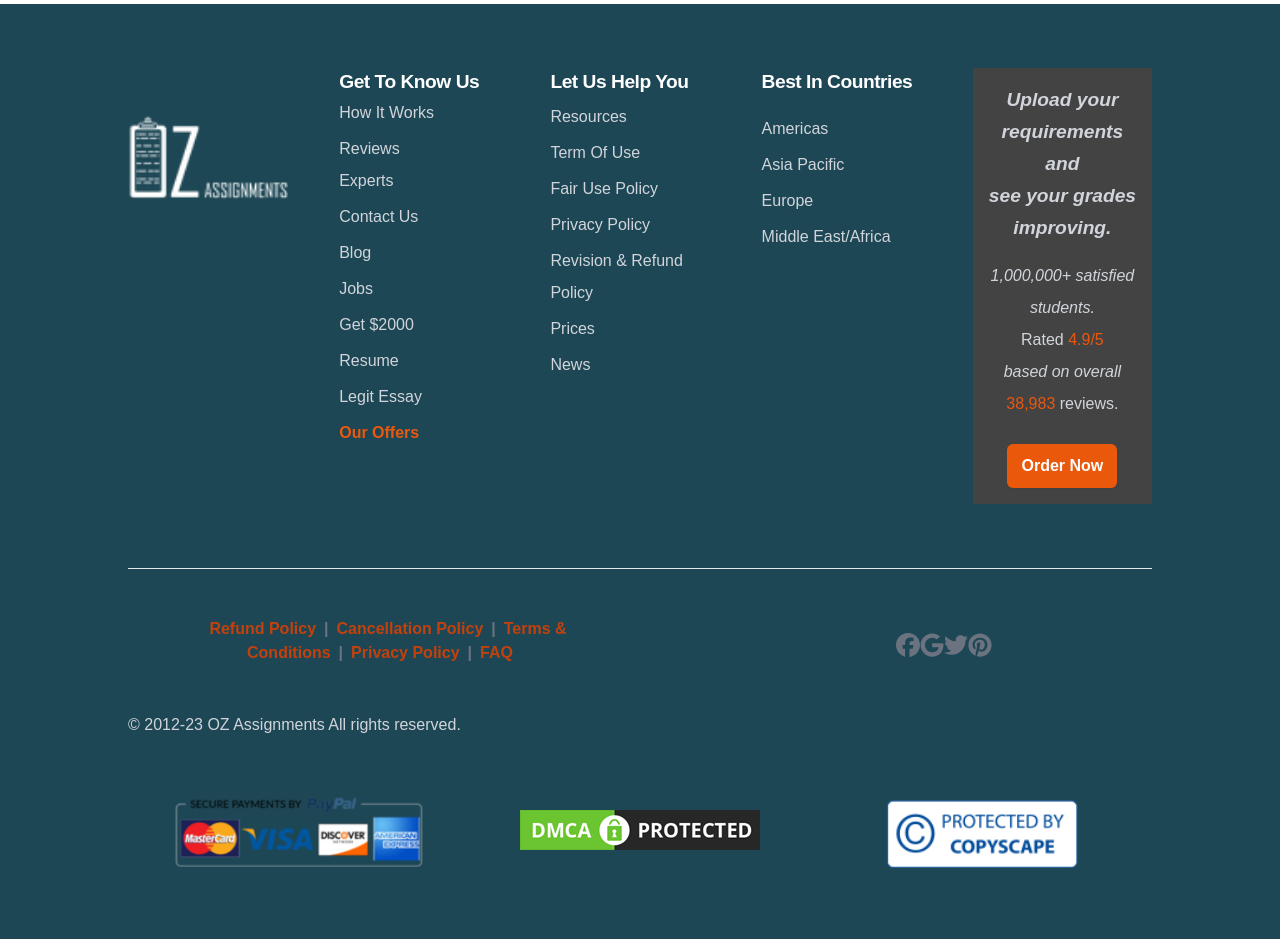
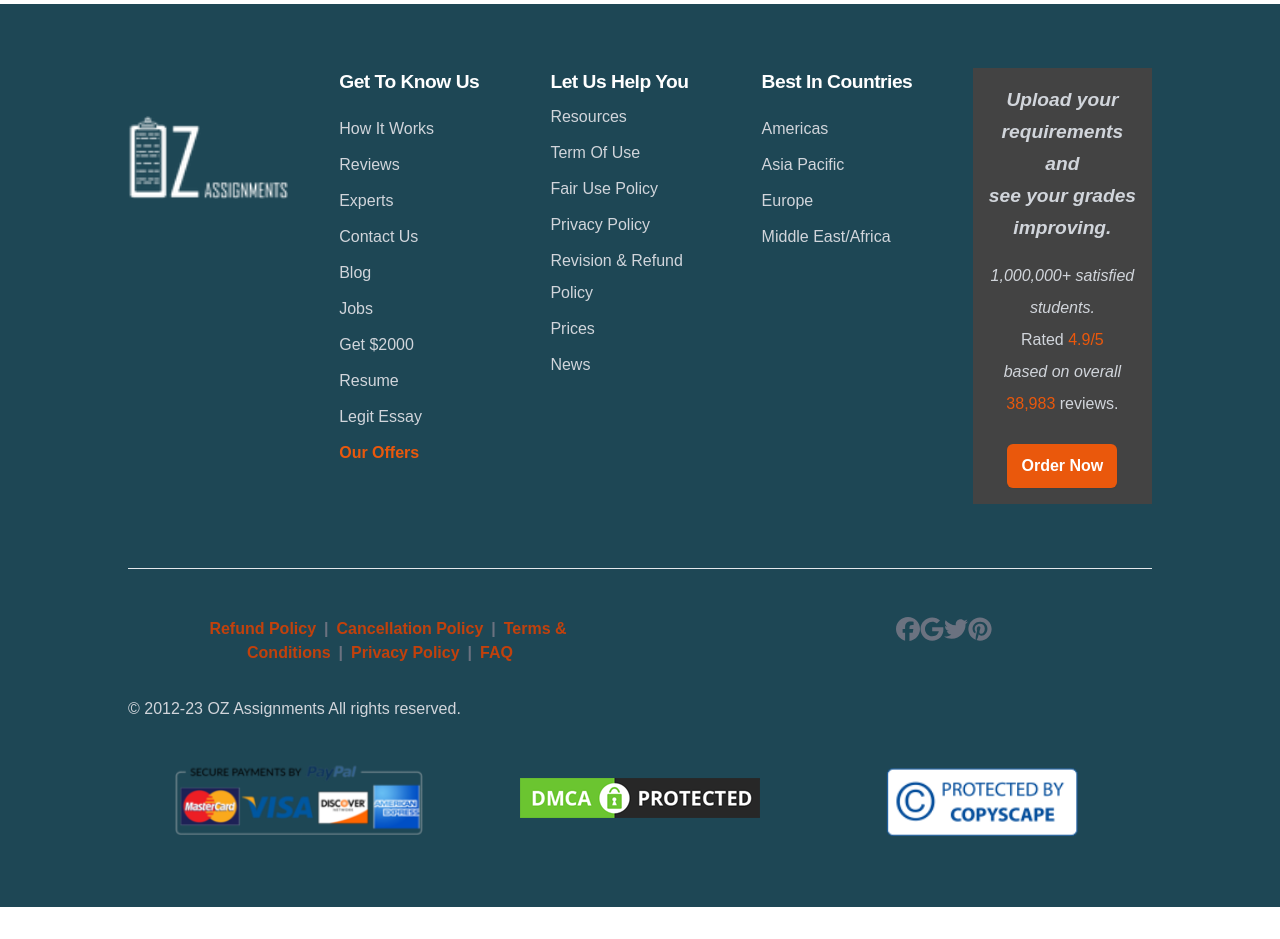
Before and after one commit to Farjanazucol/ozassignmentui, a Next.js app: page /blog in a window 1280 px wide. Shown: the part 1260-2199 px from the top of the page. After the commit the page ends 2167 px from the top, so only its background shows below. Built offline with nearby package versions, Linux system fonts and the light colour scheme; no server answers.

Commit message:
Initial commit

```diff
--- a/src/components/footer/footer.js
+++ b/src/components/footer/footer.js
@@ -28,16 +28,18 @@ function Footer() {
     <>
       <div className="bg-[#1E4755]">
         {/* <div className="mx-auto w-7xl flex  py-32 px-2  lg:px-32 sm:px-6 sm:py-32 grid-cols-2 justify-between"> */}
-        <div className="relative isolate overflow-hidden  xl:py-16 sm:py-24 lg:py-32">
-          <div className="mx-auto w-7xl px-6 lg:px-32">
+        <div className="relative isolate overflow-hidden  xl:py-16 sm:py-24 lg:py-32 max-sm:px-8">
+          <div className="mx-auto w-7xl max-sm:px-2 px-6 lg:px-32">
             <div className="mx-auto grid max-w-2xl grid-cols-1 gap-x-8 gap-y-16 lg:max-w-none lg:grid-cols-5">
               <div className="py-12">
-                <Image
+               <Link href={"/"}>
+               <Image
                   src="/assets/ozfooterlogo.png"
                   width={160}
                   height={20}
                   alt="footerlogo"
                 />
+               </Link>
                 {/* <h2 className="text-3xl font-bold tracking-tight text-white sm:text-3xl pt-8 pb-0">Special Offers
                 </h2>
               <p className='text-gray-300 mt-1'>Subscribe to avail our special offers</p>
@@ -49,66 +51,87 @@ function Footer() {
                   Get To Know Us{" "}
                 </h2>
 
+                <p className="mt-4 text-base leading-8 text-gray-300">
                 <Link href={"/"}>
-                  <span className="mt-4 text-base leading-8 text-gray-300">
+
                     {" "}
                     How It Works
-                  </span>
+
                 </Link>
+                </p>
+                <p className="mt-1 text-base leading-8 text-gray-300">
                 <Link href={"/"}>
-                  <p className="mt-1 text-base leading-8 text-gray-300">
+
                     {" "}
                     Reviews
-                  </p>
+
                 </Link>
+                </p>
+                <p className="mt-1 text-base leading-8 text-gray-300">
                 <Link href={"/"}>
-                  <span className="mt-1 text-base leading-8 text-gray-300">
+
                     {" "}
                     Experts
-                  </span>
+
                 </Link>
+                </p>
+                <p className="mt-1 text-base leading-8 text-gray-300">
                 <Link href={"/"}>
-                  <p className="mt-1 text-base leading-8 text-gray-300">
+
                     {" "}
                     Contact Us
-                  </p>
+
                 </Link>
+                </p>
+                <p className="mt-1 text-base leading-8 text-gray-300">
                 <Link href={"/"}>
-                  <p className="mt-1 text-base leading-8 text-gray-300">
+
                     {" "}
                     Blog
-                  </p>
+
                 </Link>
+                </p>
+                <p className="mt-1 text-base leading-8 text-gray-300">
                 <Link href={"/"}>
-                  <p className="mt-1 text-base leading-8 text-gray-300">
+
                     {" "}
                     Jobs
-                  </p>
+
                 </Link>
+                </p>
+
+                <p className="mt-1 text-base leading-8 text-gray-300">
                 <Link href={"/"}>
-                  <p className="mt-1 text-base leading-8 text-gray-300">
+
                     {" "}
                     Get $2000
-                  </p>
+
                 </Link>
+                </p>
+                <p className="mt-1 text-base leading-8 text-gray-300">
                 <Link href={"/"}>
-                  <p className="mt-1 text-base leading-8 text-gray-300">
+
                     {" "}
                     Resume
-                  </p>
+
                 </Link>
+                </p>
+                <p className="mt-1 text-base leading-8 text-gray-300">
                 <Link href={"/"}>
-                  <p className="mt-1 text-base leading-8 text-gray-300">
+
                     {" "}
                     Legit Essay
-                  </p>
+
                 </Link>
+                </p>
+                <p className="mt-1 text-base font-bold leading-8 text-orange-600">
                 <Link href={"/"}>
-                  <p className="mt-1 text-base font-bold leading-8 text-orange-600">
+
                     {" "}
                     Our Offers
-                  </p>
+
                 </Link>
+                </p>
               </div>
               <div className="max-w-xl lg:max-w-lg">
                 <h2 className="text-xl font-bold tracking-tight text-white lg:text-xl">
@@ -133,20 +156,24 @@ function Footer() {
                     Faqs
                   </p>
                 </Link> */}
+  <p className="mt-1 text-base leading-8 text-gray-300">
                 <Link href={"/"}>
-                  <p className="mt-1 text-base leading-8 text-gray-300">
+
                     {" "}
                     Resources
-                  </p>
+
                 </Link>
-
+                </p>
                 {/* <Link href={"/"}>
                   <p className="mt-1 text-base leading-8 text-gray-300">
                     {" "}
                     Premium
                   </p>
                 </Link> */}
-                <Link href={"https://www.ozassignments.com/terms-conditions/"} target="_blank">
+
+
+                <Link href="https://www.ozassignments.com/terms-conditions/"
+                target="_blank">
                   <p className="mt-1 text-base leading-8 text-gray-300">
                     {" "}
                     Term Of Use
@@ -252,9 +279,9 @@ function Footer() {
               </div>
             </div>
             <hr className="mt-16" />
-            <div className="grid grid-cols-2 justify-between">
-              <div className="py-12">
-                <div className="text-center items-center text-orange-700 font-bold pb-12">
+            <div className="grid grid-cols-2 justify-between py-8 pt-12">
+              <div className="">
+                <div className="text-center items-center text-orange-700 font-bold ">
                   <Link href={"/"} className="hover:text-gray-400 px-2">
                     Refund Policy
                   </Link>
@@ -275,11 +302,9 @@ function Footer() {
                     FAQ
                   </Link>
                 </div>
-                <h1 className="text-gray-300">
-                  © 2012-23 OZ Assignments All rights reserved.
-                </h1>
+
               </div>
-              <div className="flex justify-evenly xl:px-64 lg:px-64 py-16">
+              <div className="flex justify-evenly xl:px-64 lg:px-64 ">
                 <Link
                   href={"https://www.facebook.com/OzAssignmentHelp/"}
                   target="_blank"
@@ -317,8 +342,13 @@ function Footer() {
                 </Link>
               </div>
             </div>
+            <div>
+            <h1 className="text-gray-300 xl:text-left lg:text-left xs:text-center ">
+                  © 2012-23 OZ Assignments All rights reserved.
+                </h1>
+            </div>
 
-            <div className=" text-center items-center mx-auto grid w-7xl   lg:max-w-none lg:grid-cols-3   justify-between">
+            <div className=" text-center items-center mx-auto grid w-7xl pt-8  lg:max-w-none lg:grid-cols-3   justify-between">
               <div>
                 <Image
                   src="/assets/visacard.png"
--- a/src/components/imageslider/slider.js
+++ b/src/components/imageslider/slider.js
@@ -74,7 +74,7 @@ const Slider = () => {
         <div className=' text-center ' key={index}>
              <div
 
-          className={` h-96 xs:pt-5 sm:pt-20  ${currentIndex === index ? '' : 'hidden'}`}
+          className={` h-96 py-8 ${currentIndex === index ? '' : 'hidden'}`}
         >
           <Image
           width={50}
@@ -83,9 +83,9 @@ const Slider = () => {
             alt="Image"
             className=" items-center text-center mx-auto "
           />
-          <h1 className=" inset-x-0 bottom-24 z-20 w-2/5 mx-auto  py-8 text-md text-center sm:leading-4 lg:leading-8  bg-opacity-25 font-medium" style={{color:"#1E4755"}}>
+          <p className=" inset-x-0 bottom-24 z-20 xl:w-2/5 lg:w-2/5  xs:w-[85%] mx-auto  py-8 text-md text-center sm:leading-4 lg:leading-8  bg-opacity-25 font-medium" style={{color:"#1E4755"}}>
             {card.content}
-          </h1>
+          </p>
           <p className="author mt-0">- <span >{card.authorname}</span> <small><em className="text-black">{card.surname}</em></small></p>
 
         </div>
@@ -93,7 +93,7 @@ const Slider = () => {
 
       ))}
 
-      <button
+      {/* <button
         onClick={back}
         className="absolute left-14 top-1/2 -translate-y-1/2 w-11 h-11 flex justify-center items-center rounded-full shadow-md z-10 bg-gray-100 hover:bg-gray-200"
       >
@@ -133,7 +133,7 @@ const Slider = () => {
                 d="M9 5l7 7-7 7"
               />
             </svg>
-      </button>
+      </button> */}
 
       <div className="flex absolute bottom-5 left-1/2 z-30 space-x-3 -translate-x-1/2">
         {cardData.map((_, index) => (
--- a/src/components/navbar/navbar.js
+++ b/src/components/navbar/navbar.js
@@ -1,19 +1,12 @@
-import { Fragment, useEffect, useState } from "react";
-import { Dialog, Disclosure, Popover, Transition } from "@headlessui/react";
+import {  useEffect, useState } from "react";
+import { Dialog, Popover } from "@headlessui/react";
 import {
-  ArrowPathIcon,
+
   Bars3Icon,
-  ChartPieIcon,
-  CursorArrowRaysIcon,
-  FingerPrintIcon,
-  SquaresPlusIcon,
+
   XMarkIcon,
 } from "@heroicons/react/24/outline";
-import {
-  ChevronDownIcon,
-  PhoneIcon,
-  PlayCircleIcon,
-} from "@heroicons/react/20/solid";
+
 import Image from "next/image";
 import Link from "next/link";
 import Services from "@/pages/services";
@@ -128,7 +121,9 @@ export default function Example() {
                 <span style={{ color: "#1E4755" }}>/</span>
 
                 <Link
+
                   href="https://www.ozassignments.com/en/accounts/signup/"
+                  target="_blank"
                   className="pr-4  px-3 py-2 text-base font-medium"
                   style={{ color: "#1E4755" }}
                 >
--- a/src/layout/layout.js
+++ b/src/layout/layout.js
@@ -12,7 +12,7 @@ export default function Layout({children}) {
   <Footer/>
 
   <div>
-<Link href="https://api.whatsapp.com/send?phone=+91 9999999999&amp;text=Hi%2C" rel="noreferrer" className="mob_whatsapp w leftWhatsApp" id="leftWhatsApp" target="_blank">
+<Link href="https://api.whatsapp.com/send?phone=+61482082009&amp;text=Hi%2C" rel="noreferrer" className="mob_whatsapp w leftWhatsApp" id="leftWhatsApp" target="_blank">
 <Image src="/assets/whatsapp--icon.svg" className="loading  fixed top-0  bottom-16 mt-custom -px-2 -left-24 " width="50" height="50" alt="icon" data-was-processed="true" style={{marginTop:"30rem", marginLeft:"-3px"}} />
 </Link>
 </div>
@@ -21,50 +21,7 @@ export default function Layout({children}) {
 
 
 
-{/* <div className=" z-50">
-        <div></div>
-        <a
-          href="https://chatserver.comm100.com/chatwindow.aspx?siteId=227686&amp;planId=c3000000-0000-0000-0000-008e00037966"
-          aria-label="Chat button, agent online"
-          role="button"
-          aria-expanded="false"
-          class="chatButton--ripple chatButton"
-        >
-          <div className="svg-container moveOut">
-            <svg
-              x="0px"
-              y="0px"
-              width="32px"
-              height="32px"
-              viewBox="0 0 32 32"
-              enableBackground="new 0 0 32 32"
-              focusable="false"
-              aria-hidden="true"
-              class="outIcon"
-            >
-              <g>
-                <defs>
-                  <linearGradient id="linear">
-                    <stop offset="0%" stopColor="#3BAFD9"></stop>
-                    <stop offset="100%" stopColor="rgb(33,149,192)"></stop>
-                  </linearGradient>
-                </defs>
-                <path
-                  fill="#fff"
-                  d="M16.007 0c-8.299 0-14.023 6.836-14.023 14.024 0 5.88 2.982 8.636 4.107 9.916 0 0 4.093 4.585 12.068 8.060v-4.121c4.783-0.563 11.858-5.289 11.858-13.855-0.001-8.271-6.794-14.024-14.010-14.024z"
-                  class="chatButton__svg-chat-path"
-                ></path>
-                <path
-                  fill="url(#linear)"
-                  d="M18.035 22.372v3.657c-0.014 0-2.729-1.364-4.276-2.574-2.926-2.236-6.498-4.416-6.498-9.438 0-4.993 4.149-8.622 8.622-8.622 0.005 0 0.011-0 0.017-0 4.744 0 8.591 3.838 8.605 8.579v0.043c0 5.162-4.164 7.779-6.47 8.355z"
-                  class="innerIcon"
-                ></path>
-              </g>
-            </svg>
-            <div className="innerDotContainer"></div>
-          </div>
-        </a>
-      </div> */}
+
 
   </>
 
--- a/src/pages/aboutus/index.js
+++ b/src/pages/aboutus/index.js
@@ -23,7 +23,7 @@ function Aboutus() {
 
   <div className="w-full sm:w-1/2 md:w-1/2  xl:w-1/2 p-4 ">
   <div>
-  <h1 className=' font-extrabold text-4xl leading-[3rem] text-[#1E4755]' >About  <span className='text-orange-400 '>Oz Assignment</span><br/>
+  <h1 className=' font-extrabold text-3xl leading-[3rem] text-[#1E4755]' >About  <span className='text-orange-400 '>Oz Assignment</span><br/>
 </h1>
   <p className='text-2xl leading-10 pt-5 font-bold opacity-80'  style={{color:"#1E4755"}} >Solving queries around all things “assignments”
 </p>
--- a/src/pages/blog/[slug].js
+++ b/src/pages/blog/[slug].js
@@ -98,7 +98,7 @@ function BlogDetails({ blog, allBlogs }) {
               backgroundRepeat: 'repeat-y',
               backgroundPosition: 'top center', // Center the background image
             }}>
-              <h1 className='text-center text-4xl font-bold leading-[3rem] text-white' > {blog.title}</h1>
+              <h1 className='text-center text-3xl font-bold leading-[3rem] text-white' > {blog.title}</h1>
             </div>
             <div className="mx-auto w-full px-2 py-24 lg:px-32 sm:px-6 sm:pt-16 grid-cols-2 justify-between">
 
--- a/src/pages/blog/index.js
+++ b/src/pages/blog/index.js
@@ -93,7 +93,7 @@ function Blogs() {
         backgroundRepeat: 'repeat-y',
         backgroundPosition: 'top center', // Center the background image
       }}>
-        <h1 className='text-center text-4xl font-bold leading-[3rem] text-white' >All Blog Articles</h1>
+        <h1 className='text-center text-3xl font-bold leading-[3rem] text-white' >All Blog Articles</h1>
       </div>
       <div className="px-2 py-24 lg:px-32 sm:px-6 sm:pt-16  grid-cols-2 justify-between sm:grid-cols-1 ">
         {/* <div className="container mx-auto"> */}
--- a/src/pages/reviews/index.js
+++ b/src/pages/reviews/index.js
@@ -76,7 +76,7 @@ const loadMore = () => {
             <div className="w-full sm:w-1/2 xs:w-full  md:w-1/2  xl:w-2/3 p-4 ">
           <div>
 
-            <h1 className=' font-semibold text-3xl leading-[3rem] text-[#1E4755]' >MyAssignmentHelp  <span >  Review</span><br/></h1>
+            <h1 className=' font-semibold text-3xl leading-[3rem] text-[#1E4755]' >OZ AssignmentHelp  <span >  Review</span><br/></h1>
             <div className="flex ">
             <p className='text-base leading-8  md:w-[100%] sm:w-[100%] pt-9 font-medium' style={{ color: "#1E4755" }} >Still in Two Minds? The Proof is in Numbers !
 38983 genuine reviews with a rating of 4.9/5.
--- a/src/pages/upload-order/index.js
+++ b/src/pages/upload-order/index.js
@@ -152,7 +152,7 @@ function UploadDocument() {
           <div className="flex flex-wrap  -mx-4">
             <div className="w-full sm:w-1/2 md:w-1/2  xl:w-1/2 p-4 ">
               <div>
-                <h1 className=" font-extrabold text-4xl leading-[3rem] text-[#1E4755]">
+                <h1 className=" font-extrabold text-3xl leading-[3rem] text-[#1E4755]">
                   Upload Your{" "}
                   <span className="text-orange-400 "> Assignment</span>
                   <br />
```
Also changed, not shown: src/pages/index.js (+22 -22 lines).
